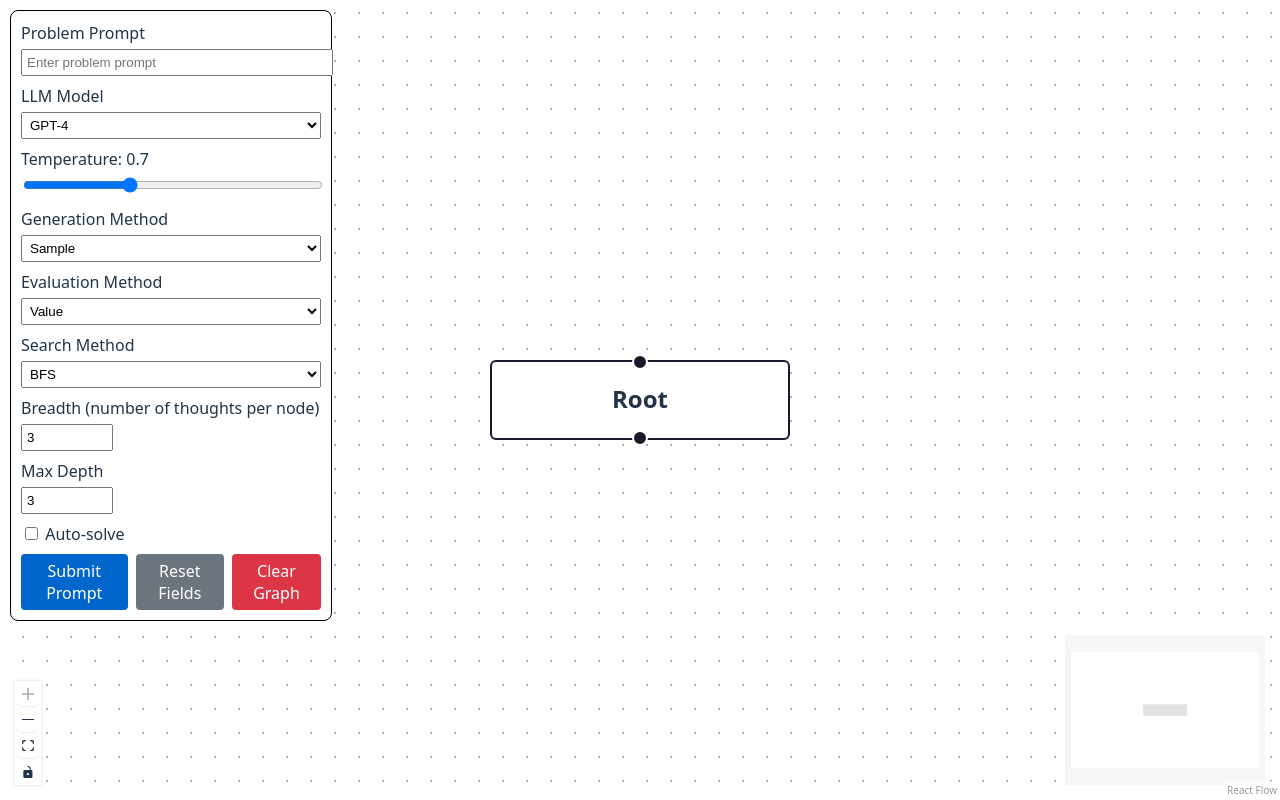
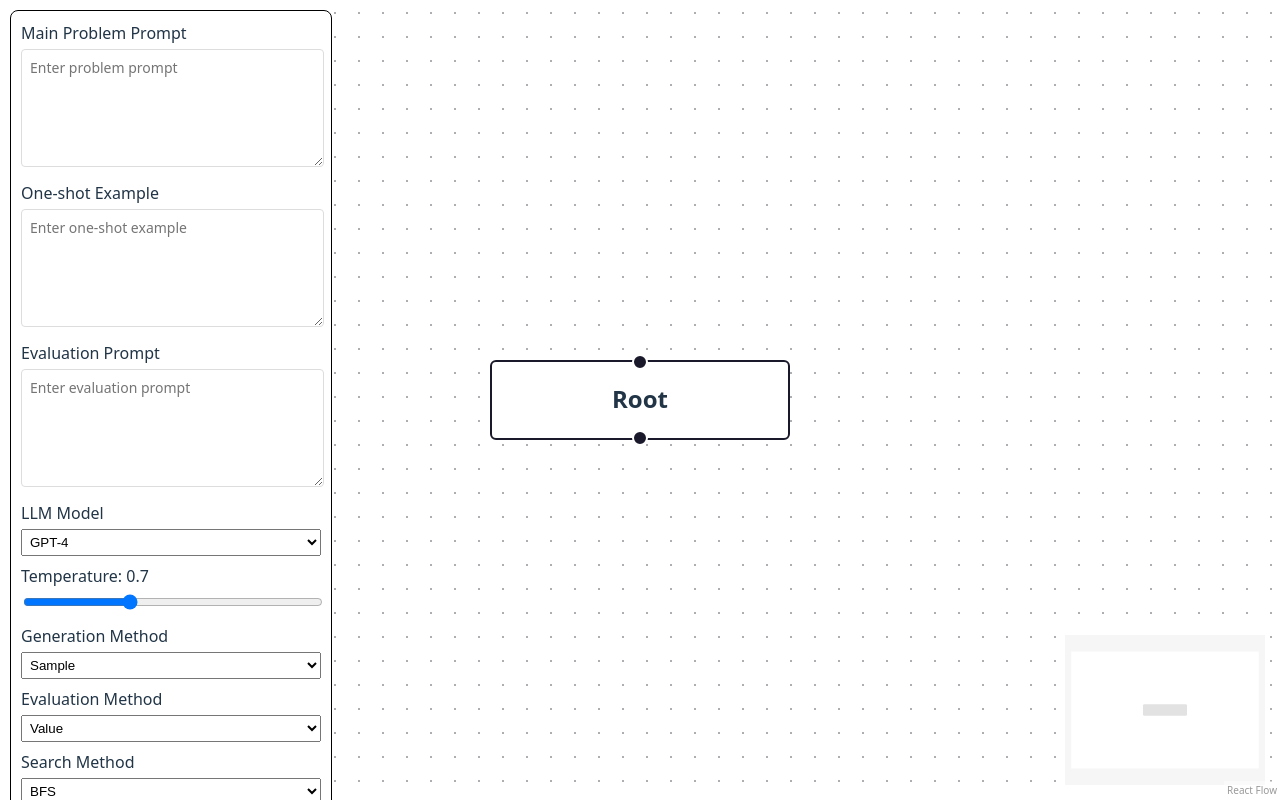
Before and after one commit to ajs808/ToTUI, a React (Vite) app in the folder frontend/: page / in a window 1280 px wide. Shown: the top 800 px of the page. Built offline with nearby package versions, Linux system fonts and the light colour scheme.

Commit message:
add more prompt forms

```diff
--- a/frontend/src/App.jsx
+++ b/frontend/src/App.jsx
@@ -40,6 +40,8 @@ export default function App() {
   ]);
   const [edges, setEdges, onEdgesChange] = useEdgesState([]);
   const [prompt, setPrompt] = useState('');
+  const [oneShotExample, setOneShotExample] = useState('');
+  const [evaluationPrompt, setEvaluationPrompt] = useState('');
   const [breadth, setBreadth] = useState(3);
   const [autoSolve, setAutoSolve] = useState(false);
   const [maxDepth, setMaxDepth] = useState(3);
@@ -113,6 +115,8 @@ export default function App() {
 
   const handleResetFields = () => {
     setPrompt('');
+    setOneShotExample('');
+    setEvaluationPrompt('');
     setBreadth(3);
     setMaxDepth(3);
     setAutoSolve(false);
@@ -138,13 +142,62 @@ export default function App() {
         width: '300px'
       }}>
         <div style={{ marginBottom: '8px' }}>
-          <label style={{ display: 'block', marginBottom: '4px' }}>Problem Prompt</label>
-          <input
-            type="text"
+          <label style={{ display: 'block', marginBottom: '4px' }}>Main Problem Prompt</label>
+          <textarea
             value={prompt}
             onChange={(e) => setPrompt(e.target.value)}
             placeholder="Enter problem prompt"
-            style={{ width: '100%', padding: '4px' }}
+            style={{
+              width: '95%',
+              padding: '8px',
+              minHeight: '100px',
+              resize: 'vertical',
+              fontFamily: 'inherit',
+              fontSize: '14px',
+              lineHeight: '1.4',
+              border: '1px solid #ddd',
+              borderRadius: '4px'
+            }}
+          />
+        </div>
+
+        <div style={{ marginBottom: '8px' }}>
+          <label style={{ display: 'block', marginBottom: '4px' }}>One-shot Example</label>
+          <textarea
+            value={oneShotExample}
+            onChange={(e) => setOneShotExample(e.target.value)}
+            placeholder="Enter one-shot example"
+            style={{
+              width: '95%',
+              padding: '8px',
+              minHeight: '100px',
+              resize: 'vertical',
+              fontFamily: 'inherit',
+              fontSize: '14px',
+              lineHeight: '1.4',
+              border: '1px solid #ddd',
+              borderRadius: '4px'
+            }}
+          />
+        </div>
+
+        <div style={{ marginBottom: '8px' }}>
+          <label style={{ display: 'block', marginBottom: '4px' }}>Evaluation Prompt</label>
+          <textarea
+            value={evaluationPrompt}
+            onChange={(e) => setEvaluationPrompt(e.target.value)}
+            placeholder="Enter evaluation prompt"
+            style={{
+              width: '95%',
+              padding: '8px',
+              minHeight: '100px',
+              resize: 'vertical',
+              fontFamily: 'inherit',
+              fontSize: '14px',
+              lineHeight: '1.4',
+              border: '1px solid #ddd',
+              borderRadius: '4px'
+            }}
           />
         </div>
 
```
